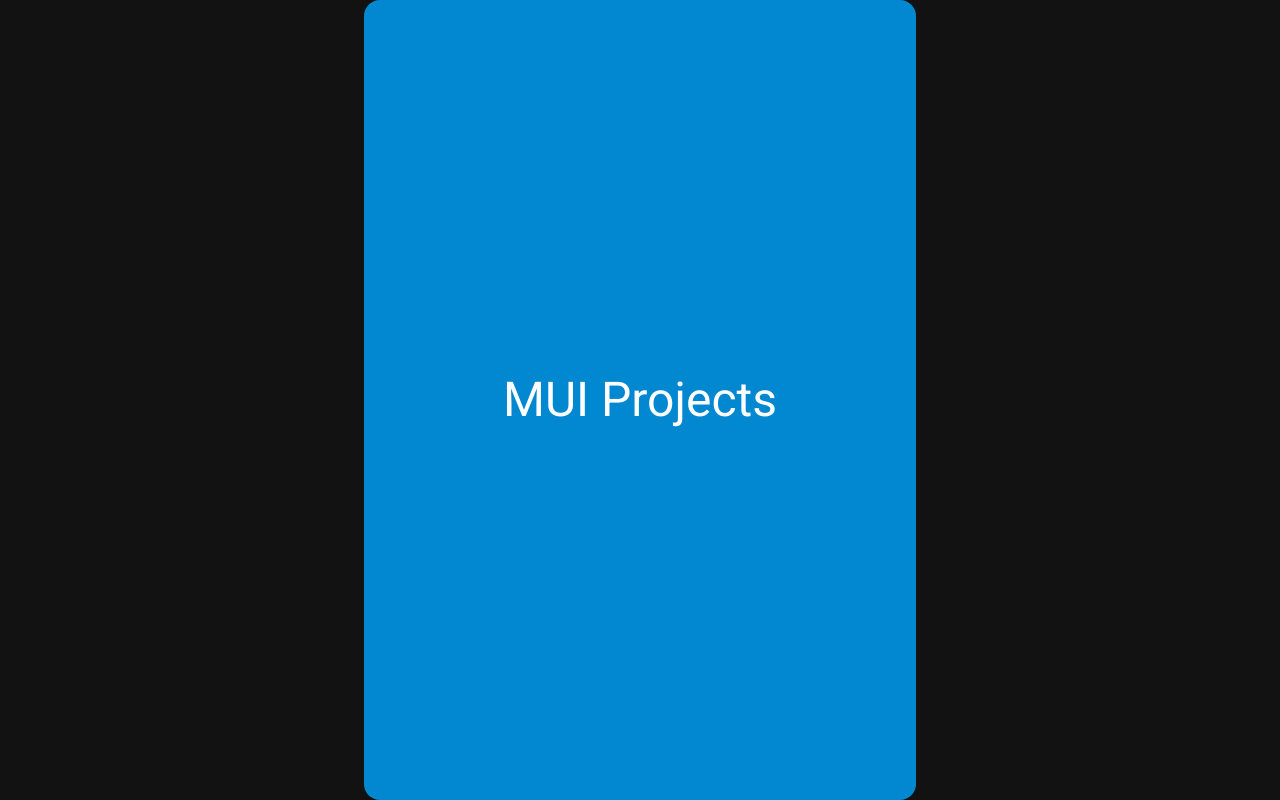
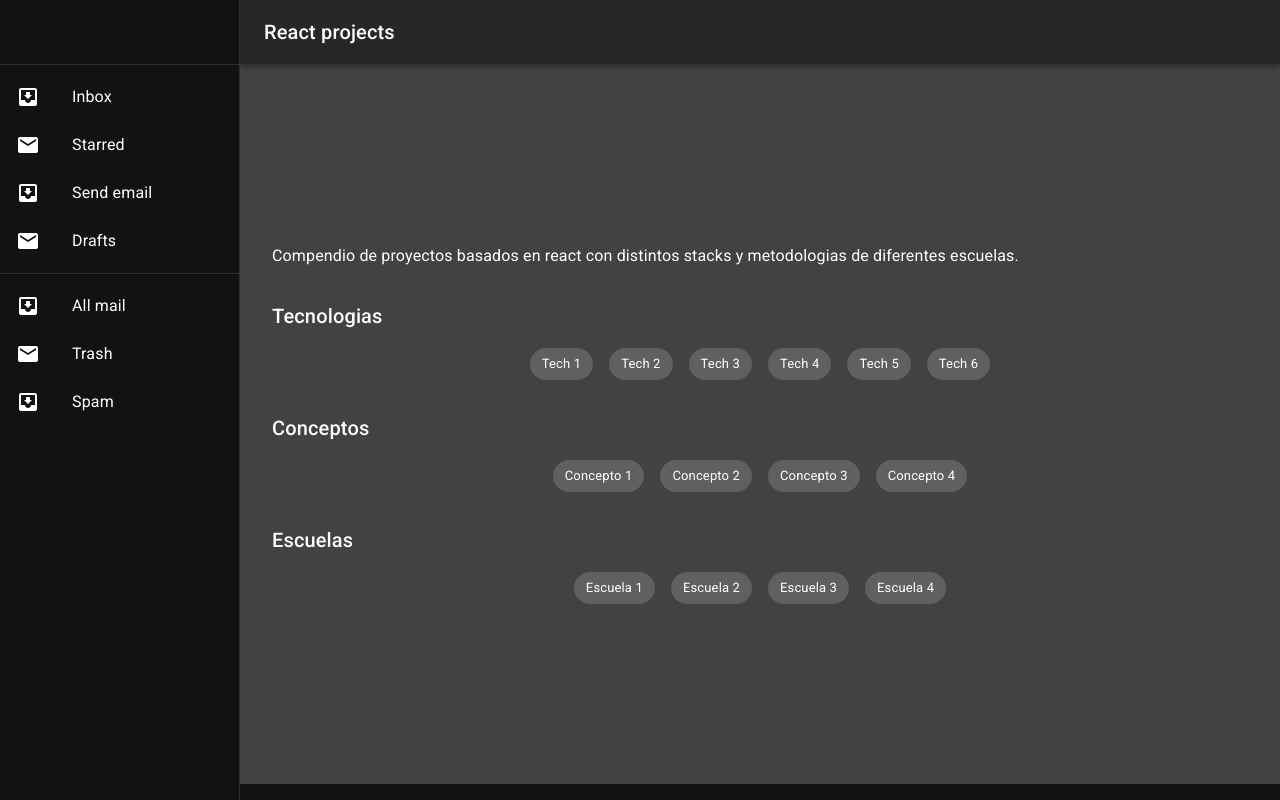
Before and after one commit to ChristopherPinedo/reactjs-projects-1, a React (Create React App) app: page / in a window 1280 px wide. Built offline with nearby package versions, Linux system fonts and the light colour scheme.

Commit message:
Creando estructura

```diff
--- a/src/App.js
+++ b/src/App.js
@@ -1,4 +1,6 @@
 import React from 'react';
+import { ThemeProvider, createTheme, styled } from '@mui/material/styles';
+import ResponsiveDrawer from "./components/ResponsiveDrawer";
 import {
   CssBaseline,
   Grid,
@@ -6,8 +8,8 @@ import {
   Box,
   Button,
   Typography,
-  } from '@mui/material/'
-import { ThemeProvider, createTheme } from '@mui/material/styles'
+  Chip,
+  } from '@mui/material/';
 
 const darkTheme = createTheme({
   palette: {
@@ -19,20 +21,65 @@ function App() {
   return (
     <ThemeProvider theme={darkTheme}>
       <CssBaseline />
-      <Container maxWidth="sm">
+      <ResponsiveDrawer>
         <Box sx={{
-          height: '100vh',
-          bgcolor: "info.dark",
-          borderRadius: 4,
+          bgcolor: "grey.800",
+          minHeight: "90%",
           display: 'flex',
           flexDirection: 'column',
-          alignItems: 'center',
-          justifyContent: 'space-around',
+          justifyContent: 'center',
+          gap: 4,
+          padding: 4,
         }}>
-        <Typography variant="h3" component="h1">MUI Projects</Typography>
-
+          <Typography variant="p">
+            Compendio de proyectos basados en react con distintos stacks y metodologias de diferentes escuelas.
+          </Typography>
+          <Box sx={{width: "100%"}}>
+            <Typography variant="h6" mb={2}>Tecnologias</Typography>
+            <Box sx={{
+              display: "flex",
+              flexWrap: "wrap",
+              gap: 2,
+              justifyContent: 'center',
+            }}>
+              <Chip label="Tech 1"/>
+              <Chip label="Tech 2"/>
+              <Chip label="Tech 3"/>
+              <Chip label="Tech 4"/>
+              <Chip label="Tech 5"/>
+              <Chip label="Tech 6"/>
+            </Box>
+          </Box>
+          <Box width="100%">
+            <Typography variant="h6" mb={2}>Conceptos</Typography>
+            <Box sx={{
+              display: "flex",
+              flexWrap: "wrap",
+              gap: 2,
+              justifyContent: "center",
+            }}>
+              <Chip label="Concepto 1"/>
+              <Chip label="Concepto 2"/>
+              <Chip label="Concepto 3"/>
+              <Chip label="Concepto 4"/>
+            </Box>
+          </Box>
+          <Box width="100%">
+            <Typography variant="h6" mb={2}>Escuelas</Typography>
+            <Box sx={{
+              display: "flex",
+              flexWrap: "wrap",
+              gap: 2,
+              justifyContent: "center",
+            }}>
+              <Chip label="Escuela 1"/>
+              <Chip label="Escuela 2"/>
+              <Chip label="Escuela 3"/>
+              <Chip label="Escuela 4"/>
+            </Box>
+          </Box>
         </Box>
-      </Container>
+      </ResponsiveDrawer>
     </ThemeProvider>
   )
 }
--- /dev/null
+++ b/src/components/ResponsiveDrawer.js
@@ -0,0 +1,132 @@
+import * as React from 'react';
+import AppBar from '@mui/material/AppBar';
+import Box from '@mui/material/Box';
+// import CssBaseline from '@mui/material/CssBaseline';
+import Divider from '@mui/material/Divider';
+import Drawer from '@mui/material/Drawer';
+import IconButton from '@mui/material/IconButton';
+import InboxIcon from '@mui/icons-material/MoveToInbox';
+import List from '@mui/material/List';
+import ListItem from '@mui/material/ListItem';
+import ListItemButton from '@mui/material/ListItemButton';
+import ListItemIcon from '@mui/material/ListItemIcon';
+import ListItemText from '@mui/material/ListItemText';
+import MailIcon from '@mui/icons-material/Mail';
+import MenuIcon from '@mui/icons-material/Menu';
+import Toolbar from '@mui/material/Toolbar';
+import Typography from '@mui/material/Typography';
+import { BrowserRouter, Routes, Route } from 'react-router-dom';
+
+const drawerWidth = 240;
+
+function ResponsiveDrawer(props) {
+  const { window } = props;
+  const [mobileOpen, setMobileOpen] = React.useState(false);
+
+  const handleDrawerToggle = () => {
+    setMobileOpen(!mobileOpen);
+  };
+
+  const drawer = (
+    <div>
+      <Toolbar />
+      <Divider />
+      <List>
+        {['Inbox', 'Starred', 'Send email', 'Drafts'].map((text, index) => (
+          <ListItem key={text} disablePadding>
+            <ListItemButton>
+              <ListItemIcon>
+                {index % 2 === 0 ? <InboxIcon /> : <MailIcon />}
+              </ListItemIcon>
+              <ListItemText primary={text} />
+            </ListItemButton>
+          </ListItem>
+        ))}
+      </List>
+      <Divider />
+      <List>
+        {['All mail', 'Trash', 'Spam'].map((text, index) => (
+          <ListItem key={text} disablePadding>
+            <ListItemButton>
+              <ListItemIcon>
+                {index % 2 === 0 ? <InboxIcon /> : <MailIcon />}
+              </ListItemIcon>
+              <ListItemText primary={text} />
+            </ListItemButton>
+          </ListItem>
+        ))}
+      </List>
+    </div>
+  );
+
+  const container = window !== undefined ? () => window().document.body : undefined;
+
+  return (
+    <Box sx={{ display: 'flex', minHeight: "100vh",}}>
+      {/* <CssBaseline /> */}
+      <AppBar
+        position="fixed"
+        sx={{
+          width: { sm: `calc(100% - ${drawerWidth}px)` },
+          ml: { sm: `${drawerWidth}px` },
+        }}
+      >
+        <Toolbar>
+          <IconButton
+            color="inherit"
+            aria-label="open drawer"
+            edge="start"
+            onClick={handleDrawerToggle}
+            sx={{ mr: 2, display: { sm: 'none' } }}
+          >
+            <MenuIcon />
+          </IconButton>
+          <Typography variant="h6" noWrap component="div">
+            React projects
+          </Typography>
+        </Toolbar>
+      </AppBar>
+      <Box
+        component="nav"
+        sx={{ width: { sm: drawerWidth }, flexShrink: { sm: 0 } }}
+        aria-label="mailbox folders"
+      >
+        {/* The implementation can be swapped with js to avoid SEO duplication of links. */}
+        <Drawer
+          container={container}
+          variant="temporary"
+          open={mobileOpen}
+          onClose={handleDrawerToggle}
+          ModalProps={{
+            keepMounted: true, // Better open performance on mobile.
+          }}
+          sx={{
+            display: { xs: 'block', sm: 'none' },
+            '& .MuiDrawer-paper': { boxSizing: 'border-box', width: drawerWidth },
+          }}
+        >
+          {drawer}
+        </Drawer>
+        <Drawer
+          variant="permanent"
+          sx={{
+            display: { xs: 'none', sm: 'block' },
+            '& .MuiDrawer-paper': { boxSizing: 'border-box', width: drawerWidth },
+          }}
+          open
+        >
+          {drawer}
+        </Drawer>
+      </Box>
+      <Box
+        component="main"
+        sx={{ flexGrow: 1, width: { sm: `calc(100% - ${drawerWidth}px)` } }}
+      >
+        <Toolbar />
+        {props.children}
+      </Box>
+    </Box>
+  );
+}
+
+export default ResponsiveDrawer;
```
Also changed, not shown: src/assets/data.js (added, +36 -0 lines), src/projects/frontendmentor/project1/index.js (added), src/projects/frontendmentor/project2/index.js (added), src/projects/personal/project1/index.js (added), src/projects/personal/project2/index.js (added), src/projects/platzi/project1/index.js (added), src/projects/platzi/project2/index.js (added).
